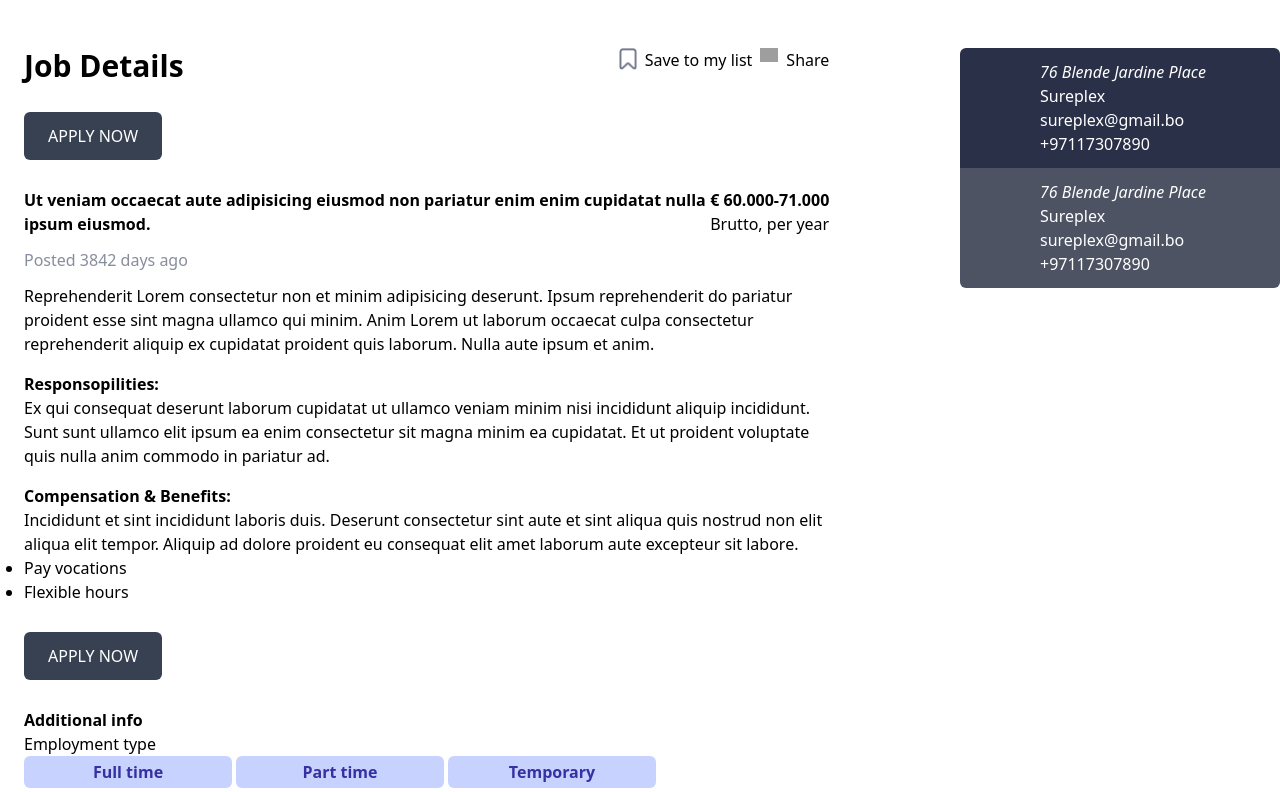
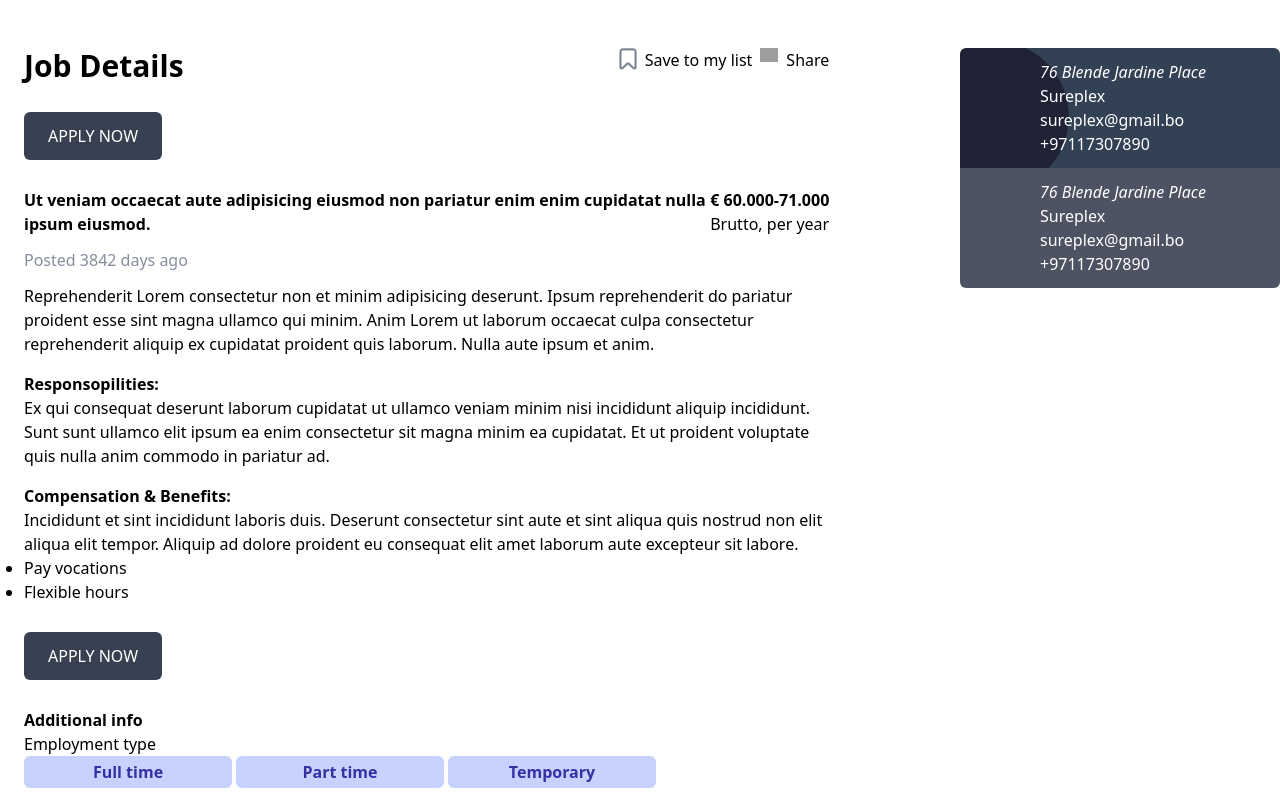
Before and after one commit to Samwa-ua/nextjs-joblist-task, a Next.js app: page /635ee6d304601d61a71951f6 in a window 1280 px wide. Shown: the top 792 px of the page. Built offline with nearby package versions, Linux system fonts and the light colour scheme; grey boxes are pictures that could not be loaded.

Commit message:
feat: Add proper bg image for address block

```diff
--- a/components/JobDetail.tsx
+++ b/components/JobDetail.tsx
@@ -164,7 +164,7 @@ const JobDetail = (props: any) => {
           </div>
         </div>
         <div>
-          <div className="bg-darkBlue text-white w-80 text-left rounded-t-md py-3 pl-20">
+          <div className="bg-[url('../public/images/AddressBG.png')] bg-contain bg-no-repeat bg-slate-700 text-white w-80 text-left rounded-t-md py-3 pl-20">
             <address>{props.address}</address>
             <h2>{props.name}</h2>
             <h2>{props.email}</h2>
```
Also changed, not shown: public/images/AddressBG.png (added).
